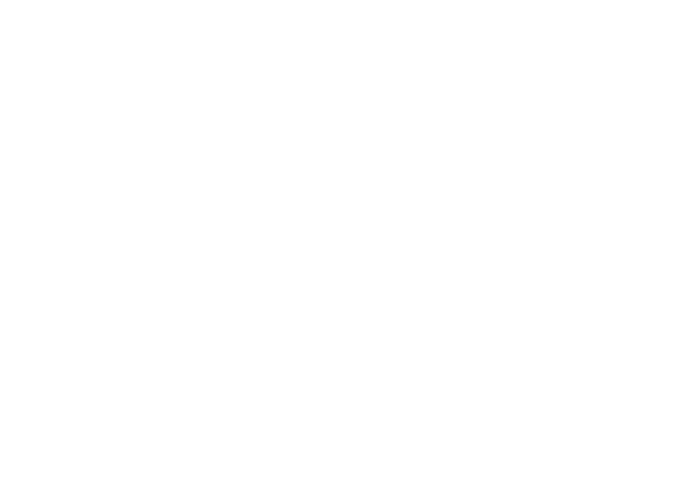
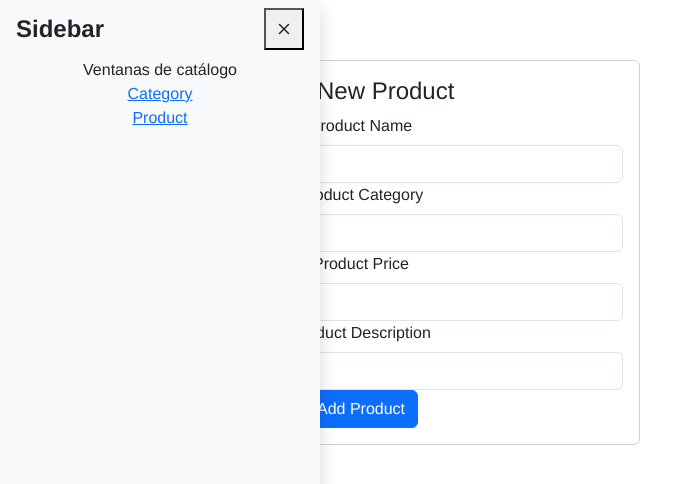
Before and after one commit to dugasalg/CarAudio-Vue, a Vue app: page /dashboard/product in a window 1280 px wide. Shown: the top 484 px of the page, without its empty margins (0-687 px from the left). Built offline with nearby package versions, Linux system fonts and the light colour scheme.

Commit message:
updateforexam

```diff
--- a/src/router/index.js
+++ b/src/router/index.js
@@ -29,6 +29,10 @@
       {
         path: 'category',
         component: () => import(/* webpackChunkName: "about" */ '../views/CategoryView.vue')
+      },
+      {
+        path: 'product',
+        component: () => import(/* webpackChunkName: "about" */ '../views/ProductView.vue')
       }
     ]
   }
--- a/src/views/AppRegisterr.vue
+++ b/src/views/AppRegisterr.vue
@@ -17,7 +17,7 @@
               </b-form-group>
 
               <b-form-group label="Birthdate">
-                <b-form-input v-model="birthDate" type="date" placeholder="Enter your birthdate"></b-form-input>
+                <b-form-input v-model="birthDate" placeholder="Enter your birthdate"></b-form-input>
               </b-form-group>
 
               <b-form-group label="Address">
--- a/src/views/CategoryView.vue
+++ b/src/views/CategoryView.vue
@@ -1,8 +1,41 @@
 <template>
   <div>
-    <b-sidebar visible id="sidebar-1" title="Sidebar" shadow>
-      Ventanas de catalogo
-    </b-sidebar>
+    <b-container>
+      <b-row>
+        <b-col></b-col>
+        <b-col cols="6">
+          <b-card title="Category">
+            <b-form @submit="createCategory">
+              <b-form-group
+                  label="Category Name"
+              >
+                <b-form-input
+                    v-model="catName"
+                    type="text"
+                    placeholder="Enter the Category Name"
+                    required
+                ></b-form-input>
+              </b-form-group>
+              <br>
+              <b-form-group
+                  label="Category Description"
+              >
+                <b-form-input
+                    v-model="catDes"
+                    type="text"
+                    placeholder="Add a description for Category"
+                    required
+                ></b-form-input>
+              </b-form-group>
+              <br>
+              <b-button type="submit" variant="primary">Add</b-button>
+            </b-form>
+
+          </b-card>
+        </b-col>
+        <b-col></b-col>
+      </b-row>
+    </b-container>
   </div>
 </template>
 
@@ -13,25 +46,26 @@
   name: 'App',
   data() {
     return {
-      username:"",
-      pass:""
+      catName:"",
+      catDes:""
     }
   },
   methods: {
-    async login(event){
+    async createCategory(event){
       event.preventDefault()
       const requestBody = {
-      usrn: this.username,
-      password: this.pass
+        category: this.catName,
+        description: this.catDes
       }
 
       try {
-        const response = await axios.post('https://real-gray-cheetah-fez.cyclic.app/users/iniciar-sesion', requestBody)
+        const response = await axios.post('https://real-gray-cheetah-fez.cyclic.app/categorias/categorias/', requestBody)
         console.log(response)
+        // Handle the successful category addition here
       } catch (error) {
         console.error(error)
+        // Handle errors here
       }
-
     }
   }
 }
--- a/src/views/DashboardView.vue
+++ b/src/views/DashboardView.vue
@@ -1,12 +1,16 @@
 <template>
   <div>
     <b-sidebar visible id="sidebar-1" title="Sidebar" shadow>
-      Ventanas de catalogo
-      <router-link to="dashboard/category">Category</router-link>
+      Ventanas de catálogo
+      <div class="d-flex flex-column">
+        <router-link to="/dashboard/category">Category</router-link>
+        <router-link to="/dashboard/product">Product</router-link>
+      </div>
     </b-sidebar>
     <router-view></router-view>
   </div>
 </template>
+
 
 <script>
 import axios from 'axios'
@@ -27,7 +31,7 @@
       }
 
       try {
-        const response = await axios.post('https://real-gray-cheetah-fez.cyclic.app/users/iniciar-sesion', requestBody)
+        const response = await axios.post('https://real-gray-cheetah-fez.cyclic.app/users/login', requestBody)
         console.log(response)
       } catch (error) {
         console.error(error)
--- /dev/null
+++ b/src/views/ProductView.vue
@@ -0,0 +1,95 @@
+<template>
+    <div>
+      <b-container>
+        <b-row>
+      <div class="product-form-container">
+        <b-col></b-col>
+        <b-col cols ="6">
+        <b-card title="Add New Product">
+          <b-form @submit.prevent="addProduct">
+            <b-form-group label="Product Name">
+              <b-form-input
+                  v-model="productName"
+                  type="text"
+                  placeholder="Enter the product name"
+                  required
+              ></b-form-input>
+            </b-form-group>
+            <b-form-group label="Product Category">
+              <b-form-input
+                  v-model="productCategory"
+                  type="text"
+                  placeholder="Enter the product category"
+                  required
+              ></b-form-input>
+            </b-form-group>
+            <b-form-group label="Product Price">
+              <b-form-input
+                  v-model="productPrice"
+                  type="number"
+                  placeholder="Enter the product price"
+                  required
+              ></b-form-input>
+            </b-form-group>
+            <b-form-group label="Product Description">
+              <b-form-input
+                  v-model="productDescription"
+                  type="text"
+                  placeholder="Enter the product description"
+              ></b-form-input>
+            </b-form-group>
+            <b-button type="submit" variant="primary">Add Product</b-button>
+          </b-form>
+        </b-card>
+    </b-col>
+    <b-col></b-col>
+      </div>
+      </b-row>
+     </b-container>
+    </div>
+  </template>
+
+  <script>
+  import axios from 'axios'
+  export default {
+    name: 'ProductView',
+    data() {
+      return {
+        productName: "",
+        productCategory: "",
+        productPrice: 0,
+        productDescription: ""
+      }
+    },
+    methods: {
+      async addProduct() {
+        const requestBody = {
+          product: this.productName,
+          category: this.productCategory,
+          price: this.productPrice,
+          description: this.productDescription
+        }
+
+        try {
+          const response = await axios.post('https://real-gray-cheetah-fez.cyclic.app/products/productos/', requestBody)
+          console.log(response)
+          // Handle the response here (e.g., clear form, show success message)
+        } catch (error) {
+          console.error(error)
+          // Handle the error here (e.g., show error message)
+        }
+      }
+    }
+  }
+  </script>
+
+  <style>
+  #app {
+    font-family: Avenir, Helvetica, Arial, sans-serif;
+    -webkit-font-smoothing: antialiased;
+    -moz-osx-font-smoothing: grayscale;
+    text-align: center;
+    color: #2c3e50;
+    margin-top: 60px;
+  }
+  </style>
```
